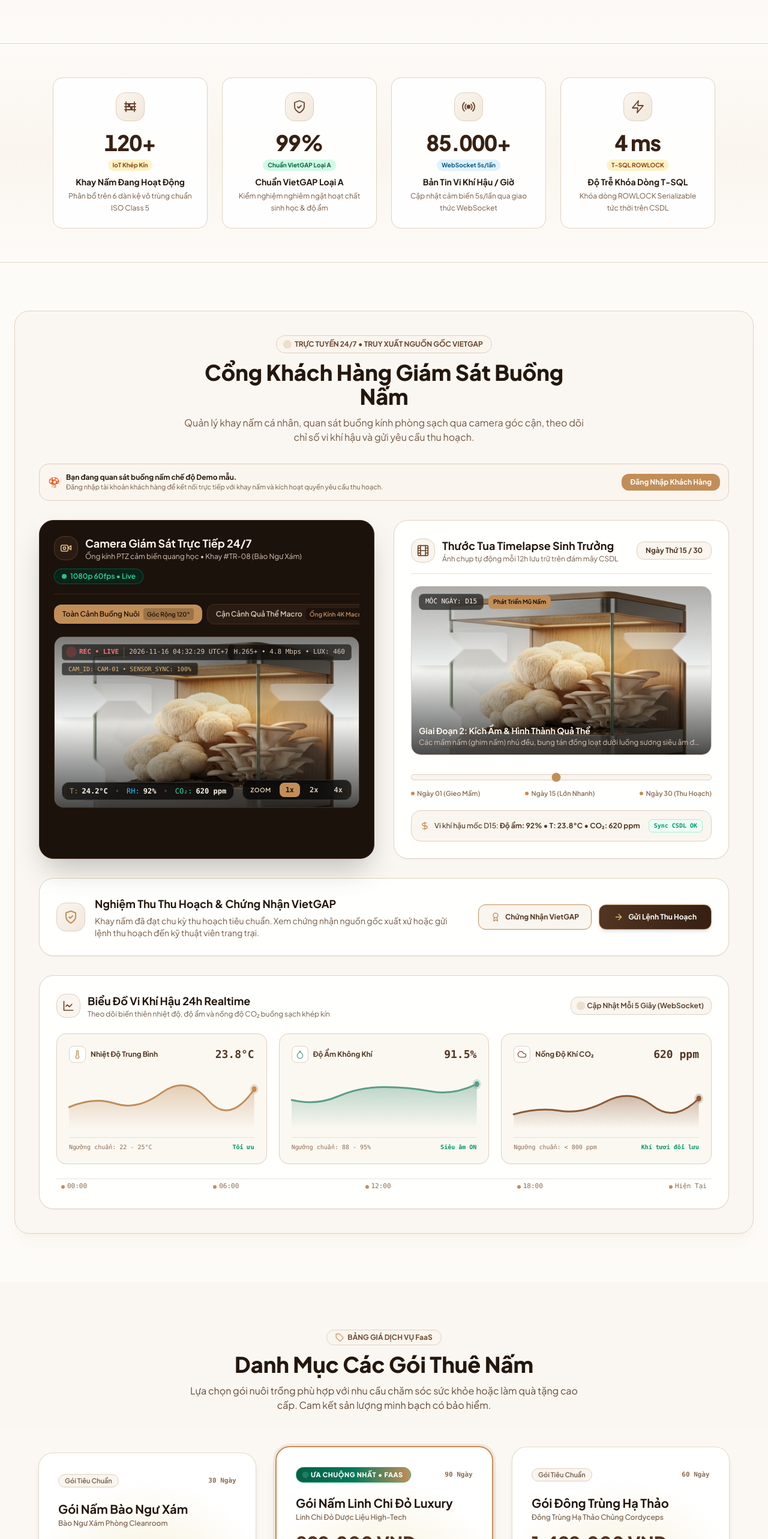
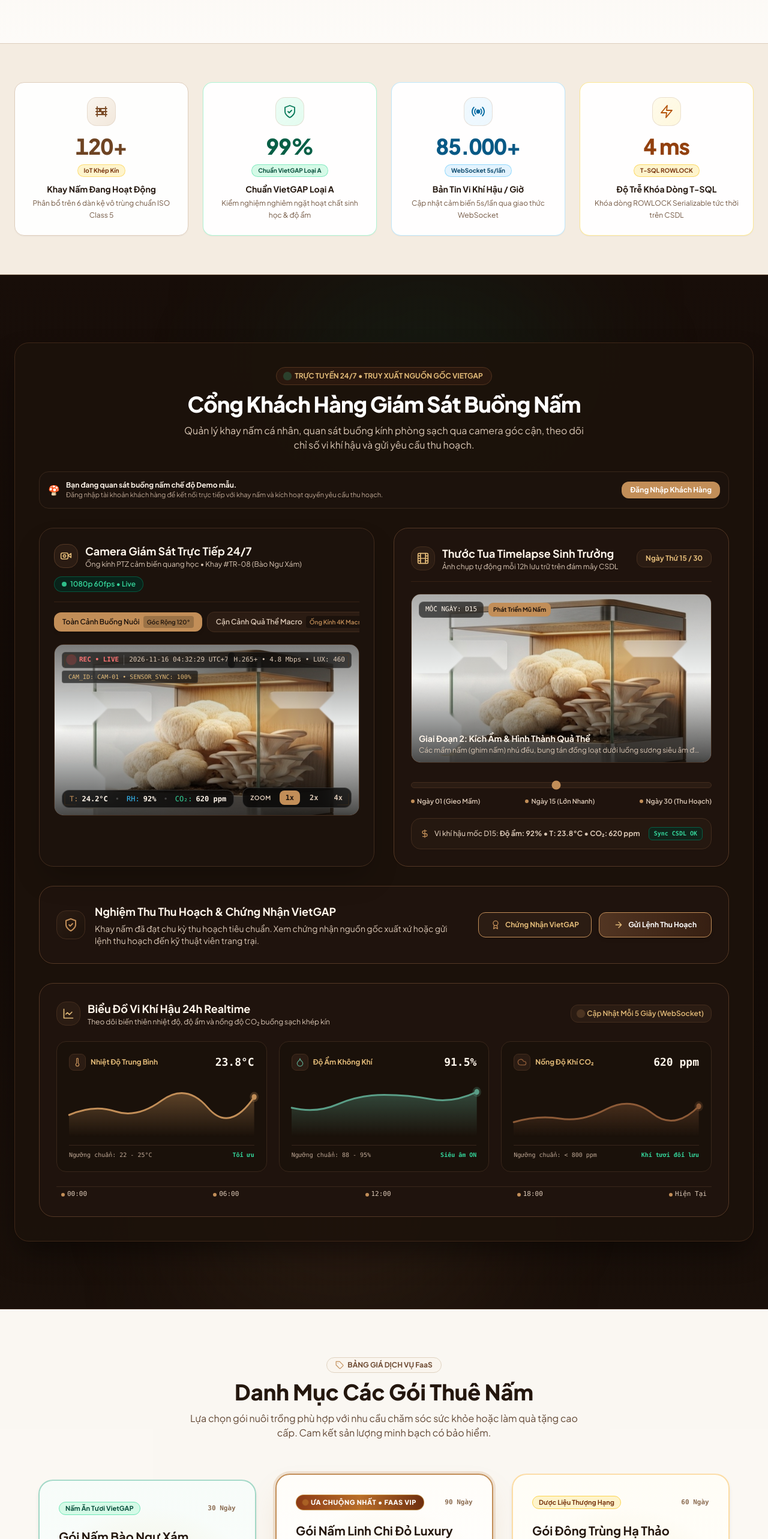
Before and after one commit to BryannLee202/QUAN_TRI_CSDL, a Next.js app in the folder frontend/: page / in a window 1280 px wide. Shown: the part 920-3486 px from the top of the page at 60% size. Built offline with nearby package versions, Linux system fonts and the light colour scheme; no server answers.

Commit message:
feat(ui): tach mau nhip dieu phan vung Sang - Toi cong nghe cao va dong bo ban sac goi cuoc nam

```diff
--- a/frontend/src/app/page.tsx
+++ b/frontend/src/app/page.tsx
@@ -13,23 +13,30 @@ export default function Home() {
   return (
     <main className="min-h-screen bg-[#FDFBF8] dark:bg-[#140D08] transition-colors">
       <Navbar />
+
+      {/* 1. HERO SECTION: Nền Kem Sáng Tinh Tế & Vi Khí Hậu Sương Sớm */}
       <HeroSection />
 
-      {/* Thống kê sinh động bằng CountUp */}
+      {/* 2. STATS SECTION: Dải Băng Đo Đạc Kỹ Thuật Cleanroom (Màu Cát Ấm / Xám Bạc) */}
       <StatsSection />
 
-      {/* Cổng Khách Hàng (Customer Portal) */}
-      <section id="portal" className="py-20 px-6 max-w-7xl mx-auto space-y-8">
-        <div className="bg-[#FAF7F2]/80 dark:bg-[#170E08]/90 rounded-3xl p-6 sm:p-10 border border-[#E0D3C1] dark:border-[#422C1D] shadow-xl shadow-[#C28E58]/5 dark:shadow-none space-y-8">
+      {/* 3. CỔNG KHÁCH HÀNG (CUSTOMER PORTAL): Không Gian Phòng Nuôi Ban Đêm Công Nghệ Cao (Deep Espresso Night) */}
+      <section id="portal" className="dark py-20 sm:py-28 px-4 sm:px-6 bg-gradient-to-b from-[#180E09] via-[#120A06] to-[#1A100A] text-[#F7EFE6] border-y border-[#382417] relative overflow-hidden transition-colors">
+        {/* Glow ambient background effects */}
+        <div className="absolute top-0 right-1/4 w-[500px] h-[300px] bg-emerald-600/10 blur-[120px] pointer-events-none rounded-full" />
+        <div className="absolute bottom-0 left-1/4 w-[500px] h-[300px] bg-[#C28E58]/10 blur-[120px] pointer-events-none rounded-full" />
+
+        <div className="max-w-7xl mx-auto space-y-8 relative z-10">
+          <div className="bg-[#1C120B]/90 rounded-3xl p-6 sm:p-10 border border-[#3E2718] shadow-2xl shadow-black/50 space-y-8">
             <div className="text-center space-y-3 max-w-2xl mx-auto">
-            <div className="inline-flex items-center gap-2 px-3.5 py-1.5 rounded-full bg-[#FAF5EE] dark:bg-[#2B1C13] border border-[#DECFC0] dark:border-[#422C1D] text-xs font-bold text-[#6B442C] dark:text-[#E2BA78]">
-              <span className="w-2 h-2 rounded-full bg-[#C28E58] animate-ping"></span>
+              <div className="inline-flex items-center gap-2 px-3.5 py-1.5 rounded-full bg-[#2A180E] border border-[#52331E] text-xs font-bold text-[#E2BA78]">
+                <span className="w-2 h-2 rounded-full bg-emerald-400 animate-ping"></span>
                 <span>TRỰC TUYẾN 24/7 • TRUY XUẤT NGUỒN GỐC VIETGAP</span>
               </div>
-            <h2 className="text-3xl sm:text-4xl font-black text-[#24170E] dark:text-[#FFF5EA]">
+              <h2 className="text-3xl sm:text-4xl font-black text-white tracking-tight">
                 Cổng Khách Hàng Giám Sát Buồng Nấm
               </h2>
-            <p className="text-[#735843] dark:text-[#DAC7B5] text-sm sm:text-base leading-relaxed">
+              <p className="text-[#DAC7B5] text-sm sm:text-base leading-relaxed">
                 Quản lý khay nấm cá nhân, quan sát buồng kính phòng sạch qua camera góc cận, theo dõi chỉ số vi khí hậu và gửi yêu cầu thu hoạch.
               </p>
             </div>
@@ -49,10 +56,13 @@ export default function Home() {
             {/* Biểu Đồ Vi Khí Hậu 24h Realtime */}
             <SensorCharts />
           </div>
+        </div>
       </section>
 
+      {/* 4. PACKAGES SECTION: Nền Sáng Ấm & 3 Thẻ Nấm Mang Bản Sắc Riêng Biệt */}
       <PackagesSection />
 
+      {/* 5. FOOTER: Nền Đen Cà Phê Sang Trọng */}
       <Footer />
     </main>
   );
--- a/frontend/src/components/landing/PackagesSection.tsx
+++ b/frontend/src/components/landing/PackagesSection.tsx
@@ -136,26 +136,37 @@ export default function PackagesSection() {
       </div>
 
       <div className="max-w-6xl mx-auto grid grid-cols-1 md:grid-cols-3 gap-8 items-center">
-        {packages.map((pkg) => (
+        {packages.map((pkg) => {
+          const isPkg1 = pkg.id === 'pkg-1';
+          const isPkg2 = pkg.id === 'pkg-2';
+          const isPkg3 = pkg.id === 'pkg-3';
+
+          return (
             <TiltCard
               key={pkg.id}
-            className={`bg-white dark:bg-[#20140D] rounded-3xl p-7 sm:p-8 shadow-md border transition-all duration-300 flex flex-col justify-between relative ${
-              pkg.isPopular
-                ? "border-2 border-[#C28E58] ring-4 ring-[#C28E58]/15 md:-translate-y-2 shadow-xl"
-                : "border-[#E0D3C1]/80 dark:border-[#543825] hover:border-[#C28E58]/60"
+              className={`rounded-3xl p-7 sm:p-8 transition-all duration-300 flex flex-col justify-between relative ${
+                isPkg2
+                  ? "bg-gradient-to-b from-[#FFFDF9] via-white to-[#FBF6ED] dark:from-[#2E1D13] dark:via-[#24160E] dark:to-[#1C1109] border-2 border-[#C28E58] ring-4 ring-[#C28E58]/20 shadow-2xl shadow-[#C28E58]/25 md:-translate-y-3"
+                  : isPkg1
+                  ? "bg-gradient-to-b from-[#F7FCF9] to-white dark:from-[#17251C] dark:to-[#19100A] border-2 border-emerald-600/35 dark:border-emerald-500/40 shadow-md hover:shadow-xl hover:border-emerald-600"
+                  : "bg-gradient-to-b from-[#FFFDF6] to-white dark:from-[#261C10] dark:to-[#19100A] border-2 border-amber-500/35 dark:border-amber-500/40 shadow-md hover:shadow-xl hover:border-amber-500"
               }`}
             >
               <div className="space-y-4">
                 {/* Hàng Tiêu Đề Phụ & Huy Hiệu Độc Lập Chống Đè Chữ */}
                 <div className="flex items-center justify-between gap-2 min-h-[28px]">
-                {pkg.isPopular ? (
-                  <span className="inline-flex items-center gap-1.5 px-3 py-1 rounded-full bg-gradient-to-r from-emerald-800 via-emerald-700 to-[#C28E58] text-white text-[11px] font-black uppercase tracking-wider shadow-sm border border-emerald-400/50">
-                    <span className="w-1.5 h-1.5 rounded-full bg-emerald-300 animate-ping"></span>
-                    Ưa Chuộng Nhất • FaaS
+                  {isPkg2 ? (
+                    <span className="inline-flex items-center gap-1.5 px-3 py-1 rounded-full bg-gradient-to-r from-[#8C3A16] via-[#B86E2A] to-[#6E2E10] text-white text-[11px] font-black uppercase tracking-wider shadow-sm border border-amber-300/40">
+                      <span className="w-1.5 h-1.5 rounded-full bg-amber-300 animate-ping"></span>
+                      Ưa Chuộng Nhất • FaaS VIP
+                    </span>
+                  ) : isPkg1 ? (
+                    <span className="inline-flex items-center gap-1.5 px-2.5 py-0.5 rounded-full bg-emerald-100/90 dark:bg-emerald-950/80 text-emerald-900 dark:text-emerald-300 text-[11px] font-bold border border-emerald-300 dark:border-emerald-800">
+                      Nấm Ăn Tươi VietGAP
                     </span>
                   ) : (
-                  <span className="inline-flex items-center gap-1.5 px-2.5 py-0.5 rounded-full bg-[#FAF5EE] dark:bg-[#2B1C13] text-[#735843] dark:text-[#DAC7B5] text-[11px] font-semibold border border-[#DECFC0] dark:border-[#422C1D]">
-                    Gói Tiêu Chuẩn
+                    <span className="inline-flex items-center gap-1.5 px-2.5 py-0.5 rounded-full bg-amber-100/90 dark:bg-amber-950/80 text-amber-900 dark:text-amber-300 text-[11px] font-bold border border-amber-300 dark:border-amber-800">
+                      Dược Liệu Thượng Hạng
                     </span>
                   )}
                   <span className="text-[11px] font-bold text-[#8C6D53] dark:text-[#BFA895] font-mono">
@@ -174,13 +185,25 @@ export default function PackagesSection() {
                 </div>
 
                 <div className="border-b border-[#EAE1D3] dark:border-[#38261A] pb-4">
-                <span className="text-3xl font-black text-[#523522] dark:text-[#E2BA78]">
+                  <span className={`text-3xl font-black ${
+                    isPkg2
+                      ? "text-[#523522] dark:text-[#F5CE76]"
+                      : isPkg1
+                      ? "text-emerald-900 dark:text-emerald-300"
+                      : "text-amber-900 dark:text-amber-300"
+                  }`}>
                     {pkg.price}
                   </span>
                   <span className="text-[#8C6D53] dark:text-[#B59D89] text-xs font-semibold"> / {pkg.duration}</span>
                 </div>
 
-              <div className="bg-[#FAF5EE] dark:bg-[#2B1C13] p-3 rounded-xl text-xs font-semibold text-[#4A3222] dark:text-[#E2BA78] flex items-center justify-between border border-[#E0D3C1] dark:border-[#543825]">
+                <div className={`p-3 rounded-xl text-xs font-semibold flex items-center justify-between border ${
+                  isPkg2
+                    ? "bg-[#FAF5EE] dark:bg-[#331E12] text-[#4A3222] dark:text-[#E2BA78] border-[#DECFC0] dark:border-[#543825]"
+                    : isPkg1
+                    ? "bg-emerald-50/80 dark:bg-[#182C20] text-emerald-900 dark:text-emerald-200 border-emerald-200 dark:border-emerald-800"
+                    : "bg-amber-50/80 dark:bg-[#2C1F12] text-amber-900 dark:text-amber-200 border-amber-200 dark:border-amber-800"
+                }`}>
                   <span className="flex items-center gap-1.5">
                     <svg className="w-3.5 h-3.5 text-emerald-600 dark:text-emerald-400" viewBox="0 0 24 24" fill="none" stroke="currentColor" strokeWidth="2" strokeLinecap="round" strokeLinejoin="round">
                       <path d="m16 16 3-8 3 8c-.87.65-1.92 1-3 1s-2.13-.35-3-1Z"/>
@@ -191,13 +214,19 @@ export default function PackagesSection() {
                     </svg>
                     <span>Cam kết sản lượng:</span>
                   </span>
-                <span className="text-emerald-700 dark:text-emerald-300 font-bold">{pkg.expectedYield}</span>
+                  <span className="font-bold">{pkg.expectedYield}</span>
                 </div>
 
                 <ul className="space-y-3 pt-2 text-xs sm:text-sm text-[#5C4231] dark:text-[#DAC7B5]">
                   {pkg.features.map((ft, idx) => (
                     <li key={idx} className="flex items-start gap-2.5">
-                    <span className="w-4 h-4 rounded-full bg-emerald-100 dark:bg-emerald-950/80 text-emerald-700 dark:text-emerald-400 border border-emerald-300 dark:border-emerald-700 font-bold flex items-center justify-center text-[10px] shrink-0 mt-0.5">
+                      <span className={`w-4 h-4 rounded-full font-bold flex items-center justify-center text-[10px] shrink-0 mt-0.5 ${
+                        isPkg2
+                          ? "bg-amber-100 dark:bg-amber-950/80 text-amber-800 dark:text-amber-300 border border-amber-300 dark:border-amber-700"
+                          : isPkg1
+                          ? "bg-emerald-100 dark:bg-emerald-950/80 text-emerald-800 dark:text-emerald-300 border border-emerald-300 dark:border-emerald-700"
+                          : "bg-amber-100 dark:bg-amber-950/80 text-amber-800 dark:text-amber-300 border border-amber-300 dark:border-amber-700"
+                      }`}>
                         ✓
                       </span>
                       <span>{ft}</span>
@@ -209,15 +238,18 @@ export default function PackagesSection() {
               <button
                 onClick={() => openBookingModal(pkg)}
                 className={`mt-8 w-full py-3.5 px-4 rounded-xl font-bold text-xs sm:text-sm transition transform active:scale-95 shadow-sm ${
-                pkg.isPopular
-                  ? "bg-gradient-to-r from-[#047857] via-[#059669] to-[#C28E58] hover:from-[#065F46] hover:to-[#A67543] text-white shadow-lg shadow-emerald-900/20"
-                  : "bg-[#2B1B11] dark:bg-[#38261A] hover:bg-[#1C120C] dark:hover:bg-[#4D3322] text-[#FFF7EC]"
+                  isPkg2
+                    ? "bg-gradient-to-r from-[#995C26] via-[#C28E58] to-[#6E3C18] hover:from-[#7D491C] hover:to-[#572E10] text-white shadow-xl shadow-[#C28E58]/30"
+                    : isPkg1
+                    ? "bg-gradient-to-r from-emerald-700 via-emerald-800 to-emerald-900 hover:from-emerald-800 hover:to-emerald-950 text-white shadow-md shadow-emerald-900/20"
+                    : "bg-gradient-to-r from-[#B45309] via-[#C76F1E] to-[#A15010] hover:from-[#92400E] hover:to-[#854009] text-white shadow-md shadow-amber-900/20"
                 }`}
               >
                 Đăng Ký Thuê Ngay →
               </button>
             </TiltCard>
-        ))}
+          );
+        })}
       </div>
 
       {/* Booking Modal với kết nối API Backend Thực Tế */}
--- a/frontend/src/components/landing/StatsSection.tsx
+++ b/frontend/src/components/landing/StatsSection.tsx
@@ -4,8 +4,8 @@ import React from 'react';
 import { CountUp } from './CountUp';
 
 /**
- * Phần Thống Kê Chỉ Số Vận Hành (Stats Section) chuẩn Cafe Latte Bắc Âu
- * Hiển thị số liệu thực tế đo đạc từ hệ thống CSDL và IoT Farm-as-a-Service
+ * Phần Thống Kê Chỉ Số Vận Hành (Stats Section)
+ * Phối màu kỹ thuật Cleanroom Blueprint - Tách biệt rõ nét với nền Hero phía trên
  */
 export default function StatsSection() {
   const stats = [
@@ -14,6 +14,11 @@ export default function StatsSection() {
       value: 120,
       suffix: "+",
       detail: "Phân bổ trên 6 dàn kệ vô trùng chuẩn ISO Class 5",
+      badge: "IoT Khép Kín",
+      badgeClass: "bg-amber-100/90 dark:bg-amber-950/80 text-amber-900 dark:text-amber-300 border border-amber-300/70",
+      valueClass: "text-[#6E4423] dark:text-[#F3CE8E]",
+      cardBorder: "border-[#DFCFBE] dark:border-[#3E291C] hover:border-[#C28E58]",
+      iconBg: "bg-gradient-to-br from-[#FAF5EE] to-[#F2E8DC] dark:from-[#2B1C13] dark:to-[#1C120B] text-[#7A4B27] dark:text-[#E2BA78]",
       icon: (
         <svg className="w-6 h-6" viewBox="0 0 24 24" fill="none" stroke="currentColor" strokeWidth="1.8" strokeLinecap="round" strokeLinejoin="round">
           <path d="M3 7h18M3 12h18M3 17h18" />
@@ -28,6 +33,11 @@ export default function StatsSection() {
       value: 99,
       suffix: "%",
       detail: "Kiểm nghiệm nghiêm ngặt hoạt chất sinh học & độ ẩm",
+      badge: "Chuẩn VietGAP Loại A",
+      badgeClass: "bg-emerald-100/90 dark:bg-emerald-950/80 text-emerald-900 dark:text-emerald-300 border border-emerald-300/80",
+      valueClass: "text-emerald-800 dark:text-emerald-400",
+      cardBorder: "border-emerald-200/90 dark:border-emerald-900/60 hover:border-emerald-500",
+      iconBg: "bg-gradient-to-br from-emerald-50 to-emerald-100/60 dark:from-emerald-950/60 dark:to-[#170E08] text-emerald-700 dark:text-emerald-400",
       icon: (
         <svg className="w-6 h-6" viewBox="0 0 24 24" fill="none" stroke="currentColor" strokeWidth="1.8" strokeLinecap="round" strokeLinejoin="round">
           <path d="M12 22s8-4 8-10V5l-8-3-8 3v7c0 6 8 10 8 10z" />
@@ -40,6 +50,11 @@ export default function StatsSection() {
       value: 85000,
       suffix: "+",
       detail: "Cập nhật cảm biến 5s/lần qua giao thức WebSocket",
+      badge: "WebSocket 5s/lần",
+      badgeClass: "bg-sky-100/90 dark:bg-sky-950/80 text-sky-900 dark:text-sky-300 border border-sky-300/80",
+      valueClass: "text-sky-800 dark:text-sky-400",
+      cardBorder: "border-sky-200/90 dark:border-sky-900/60 hover:border-sky-500",
+      iconBg: "bg-gradient-to-br from-sky-50 to-sky-100/60 dark:from-sky-950/60 dark:to-[#170E08] text-sky-700 dark:text-sky-400",
       icon: (
         <svg className="w-6 h-6" viewBox="0 0 24 24" fill="none" stroke="currentColor" strokeWidth="1.8" strokeLinecap="round" strokeLinejoin="round">
           <path d="M4.9 19.1C1 15.2 1 8.8 4.9 4.9" />
@@ -55,6 +70,11 @@ export default function StatsSection() {
       value: 4,
       suffix: " ms",
       detail: "Khóa dòng ROWLOCK Serializable tức thời trên CSDL",
+      badge: "T-SQL ROWLOCK",
+      badgeClass: "bg-amber-100/90 dark:bg-amber-950/80 text-amber-900 dark:text-amber-300 border border-amber-300/80",
+      valueClass: "text-amber-800 dark:text-amber-400",
+      cardBorder: "border-amber-200/90 dark:border-amber-900/60 hover:border-amber-500",
+      iconBg: "bg-gradient-to-br from-amber-50 to-amber-100/60 dark:from-amber-950/60 dark:to-[#170E08] text-amber-700 dark:text-amber-400",
       icon: (
         <svg className="w-6 h-6" viewBox="0 0 24 24" fill="none" stroke="currentColor" strokeWidth="1.8" strokeLinecap="round" strokeLinejoin="round">
           <polygon points="13 2 3 14 12 14 11 22 21 10 12 10 13 2" />
@@ -64,41 +84,25 @@ export default function StatsSection() {
   ];
 
   return (
-    <section className="py-14 bg-gradient-to-b from-[#FDFBF8] via-[#FAF5EE] to-[#FDFBF8] dark:from-[#170E08] dark:via-[#1F140D] dark:to-[#170E08] border-y border-[#E0D3C1]/80 dark:border-[#3D281A] transition-colors">
-      <div className="max-w-6xl mx-auto px-6">
+    <section className="py-16 bg-[#F4ECE1] dark:bg-[#18100A] border-y border-[#DDCFBE] dark:border-[#382316] transition-colors relative">
+      {/* Hairline subtle technical grid texture */}
+      <div className="max-w-7xl mx-auto px-6">
         <div className="grid grid-cols-1 sm:grid-cols-2 lg:grid-cols-4 gap-4 sm:gap-6">
           {stats.map((s, idx) => (
             <div
               key={idx}
-              className="p-6 rounded-2xl bg-white/90 dark:bg-[#20140D]/90 border border-[#E0D3C1] dark:border-[#543825] shadow-xs hover:shadow-lg hover:border-[#C28E58] transition-all duration-300 flex flex-col items-center text-center group"
+              className={`p-6 rounded-2xl bg-white/95 dark:bg-[#20140D]/95 border ${s.cardBorder} shadow-sm hover:shadow-xl transition-all duration-300 flex flex-col items-center text-center group`}
             >
-              <div className="w-12 h-12 rounded-2xl bg-gradient-to-br from-[#FAF5EE] to-[#F2E8DC] dark:from-[#2B1C13] dark:to-[#1C120B] border border-[#DECFC0] dark:border-[#422C1D] flex items-center justify-center text-[#6B442C] dark:text-[#E2BA78] shadow-xs group-hover:scale-110 transition-transform duration-300 mb-4">
+              <div className={`w-12 h-12 rounded-2xl ${s.iconBg} border border-[#DECFC0]/60 dark:border-[#422C1D] flex items-center justify-center shadow-2xs group-hover:scale-110 transition-transform duration-300 mb-3.5`}>
                 {s.icon}
               </div>
-              <div className="text-3xl md:text-4xl font-extrabold text-[#362113] dark:text-[#FFF5EA] tracking-tight">
+              <div className={`text-3xl md:text-4xl font-black ${s.valueClass} tracking-tight font-sans`}>
                 <CountUp target={s.value} suffix={s.suffix} />
               </div>
-              {idx === 0 && (
-                <span className="text-[10px] font-bold px-2 py-0.5 rounded-full bg-amber-100 dark:bg-amber-950/80 text-amber-800 dark:text-amber-300 mt-2">
-                  IoT Khép Kín
-                </span>
-              )}
-              {idx === 1 && (
-                <span className="text-[10px] font-bold px-2 py-0.5 rounded-full bg-emerald-100 dark:bg-emerald-950/80 text-emerald-800 dark:text-emerald-300 mt-2">
-                  Chuẩn VietGAP Loại A
-                </span>
-              )}
-              {idx === 2 && (
-                <span className="text-[10px] font-bold px-2 py-0.5 rounded-full bg-sky-100 dark:bg-sky-950/80 text-sky-800 dark:text-sky-300 mt-2">
-                  WebSocket 5s/lần
-                </span>
-              )}
-              {idx === 3 && (
-                <span className="text-[10px] font-bold px-2 py-0.5 rounded-full bg-amber-100 dark:bg-amber-950/80 text-amber-800 dark:text-amber-300 mt-2">
-                  T-SQL ROWLOCK
-                </span>
-              )}
-              <h4 className="text-sm font-bold text-[#24170E] dark:text-[#F3E5D4] mt-2">
+              <span className={`text-[10px] font-bold px-2.5 py-0.5 rounded-full ${s.badgeClass} mt-2.5`}>
+                {s.badge}
+              </span>
+              <h4 className="text-sm font-bold text-[#24170E] dark:text-[#F3E5D4] mt-2.5">
                 {s.label}
               </h4>
               <p className="text-xs text-[#735843] dark:text-[#BFA895] mt-1 leading-relaxed">
```
Lines whose indentation alone changed are shown as unchanged.
